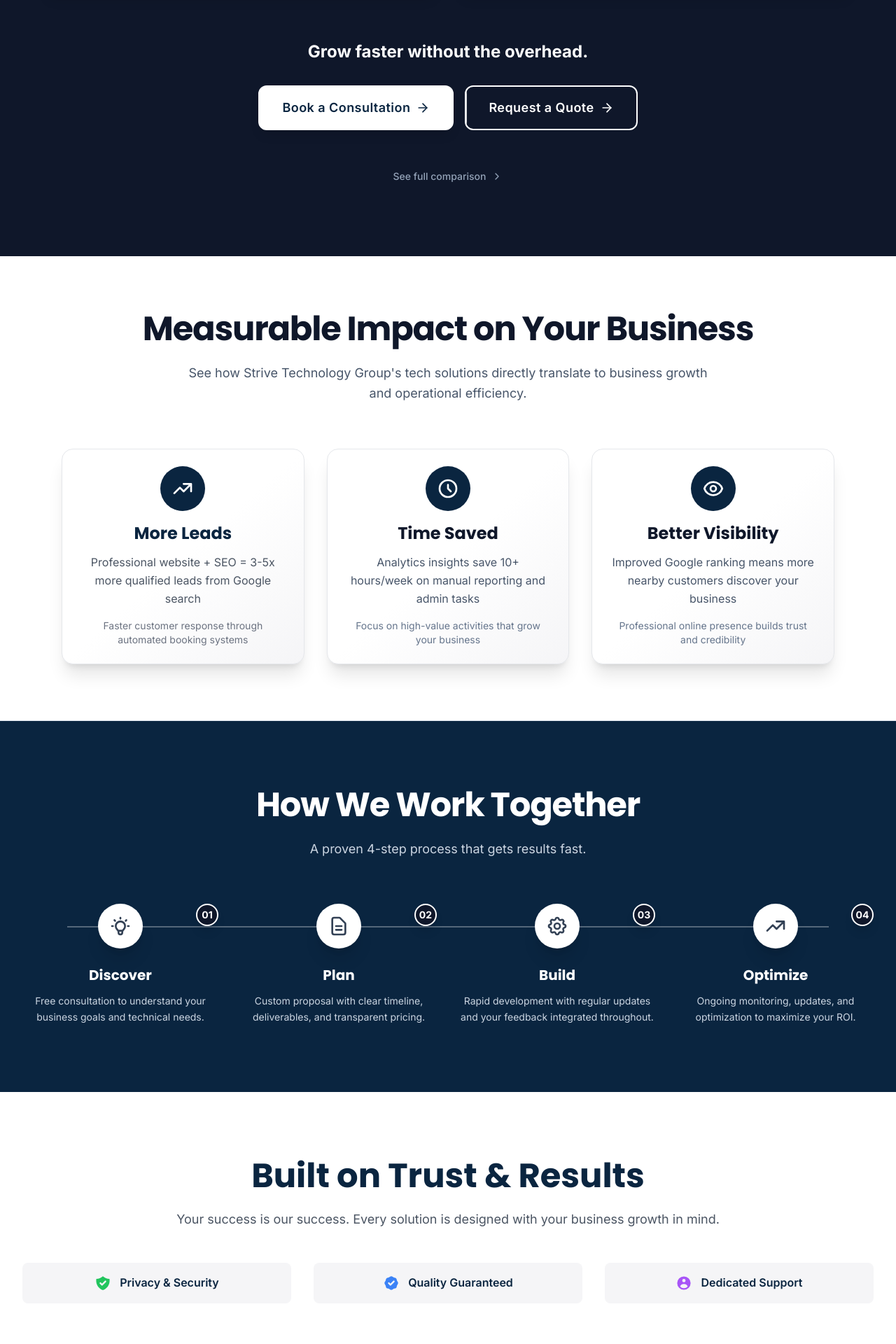
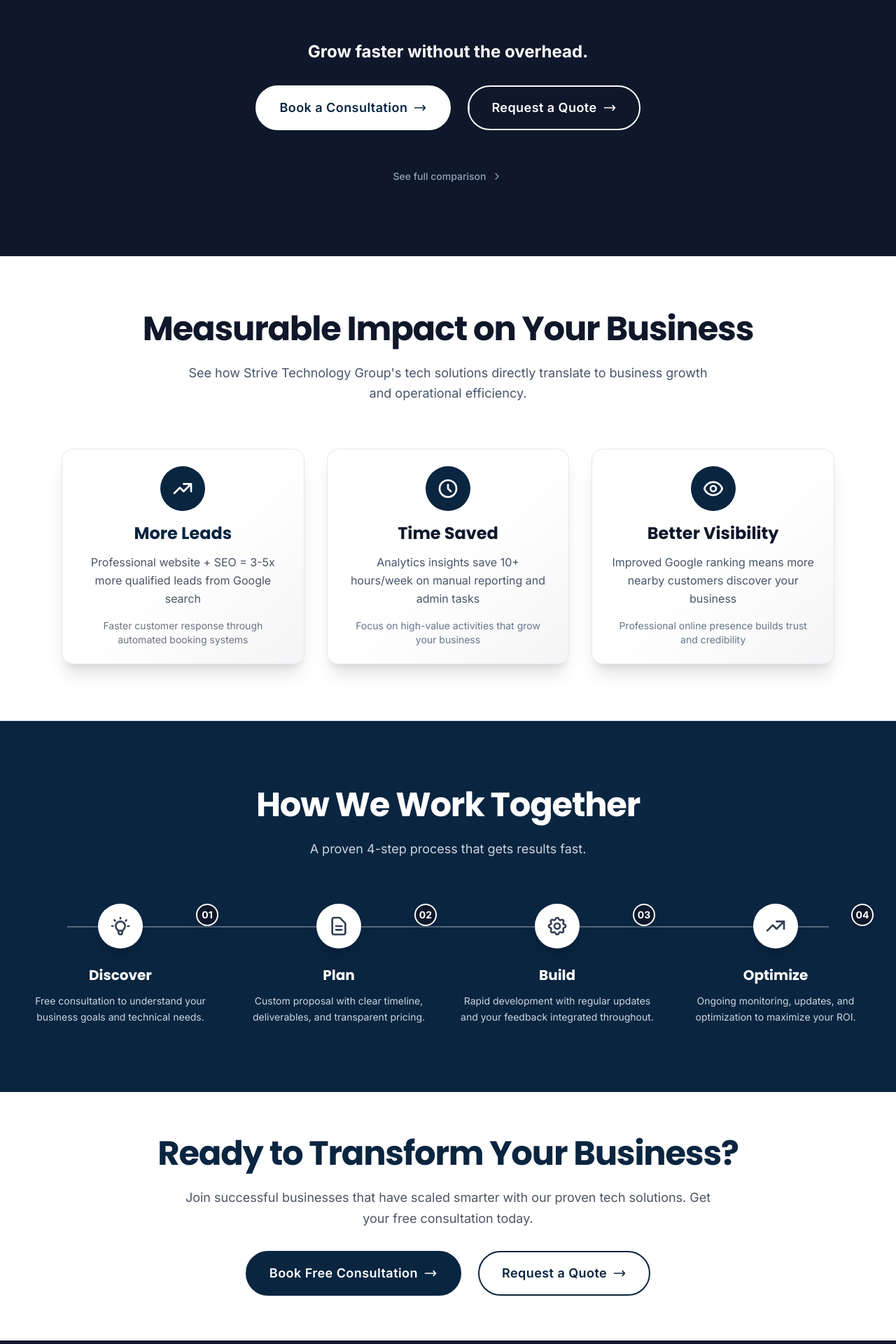
Before and after one commit to Strive-Technology-Group/StriveTG-Site, a Next.js app in the folder apps/web/: page / in a window 1280 px wide. Shown: the part 2380-4300 px from the top of the page at 70% size. Built offline with nearby package versions, Linux system fonts and the light colour scheme.

Commit message:
Update main page

```diff
--- a/apps/web/app/components/PremiumCompare.tsx
+++ b/apps/web/app/components/PremiumCompare.tsx
@@ -299,22 +299,36 @@ export default function PremiumCompare() {
           <h3 className="text-2xl font-bold text-white mb-8">
             Grow faster without the overhead.
           </h3>
-          <div className="flex flex-col sm:flex-row gap-4 justify-center items-center">
+          <div className="flex flex-col sm:flex-row gap-6 justify-center items-center">
             <a
               href="/consultation"
-              className="group inline-flex items-center justify-center gap-2 rounded-xl px-8 py-4 font-semibold text-lg
-                       bg-white border-2 border-white text-[#0A2540] focus-visible:ring-white shadow-lg hover:shadow-xl transition-all duration-300 hover:-translate-y-0.5 hover:scale-[1.02]
+              aria-label="Book consultation"
+              className="group inline-flex items-center justify-center gap-2 rounded-full px-8 py-4 font-semibold text-lg
+                       bg-white border-2 border-white text-[#0A2540] focus-visible:ring-white shadow-sm hover:shadow-md transition-all duration-300 hover:-translate-y-0.5 hover:scale-[1.02]
                        focus-visible:outline-none focus-visible:ring-2 focus-visible:ring-offset-2 relative overflow-hidden"
             >
               <div className="absolute inset-0 bg-[#0F2A47] translate-x-[-100%] group-hover:translate-x-0 transition-transform duration-400 ease-out" />
               <span className="relative z-10 tracking-wide transition-all duration-400 text-[#0A2540] group-hover:text-white">
                 Book a Consultation
               </span>
-              <ArrowRight className="w-5 h-5 transition-all duration-400 group-hover:translate-x-1 relative z-10 text-[#0A2540] group-hover:text-white" />
+              <svg
+                className="w-5 h-5 transition-all duration-400 group-hover:translate-x-1 relative z-10 text-[#0A2540] group-hover:text-white"
+                fill="none"
+                stroke="currentColor"
+                viewBox="0 0 24 24"
+              >
+                <path
+                  strokeLinecap="round"
+                  strokeLinejoin="round"
+                  strokeWidth={2}
+                  d="M17 8l4 4m0 0l-4 4m4-4H3"
+                />
+              </svg>
             </a>
             <a
               href="/contact"
-              className="group inline-flex items-center justify-center gap-2 rounded-xl px-8 py-4 font-semibold text-lg
+              aria-label="Request a quote"
+              className="group inline-flex items-center justify-center gap-2 rounded-full px-8 py-4 font-semibold text-lg
                        bg-transparent border-2 border-white text-white focus-visible:ring-white shadow-sm hover:shadow-md transition-all duration-300 hover:-translate-y-0.5 hover:scale-[1.02]
                        focus-visible:outline-none focus-visible:ring-2 focus-visible:ring-offset-2 relative overflow-hidden"
             >
@@ -322,7 +336,19 @@ export default function PremiumCompare() {
               <span className="relative z-10 tracking-wide transition-all duration-400 text-white group-hover:text-[#0A2540]">
                 Request a Quote
               </span>
-              <ArrowRight className="w-5 h-5 transition-all duration-400 group-hover:translate-x-1 relative z-10 text-white group-hover:text-[#0A2540]" />
+              <svg
+                className="w-5 h-5 transition-all duration-400 group-hover:translate-x-1 relative z-10 text-white group-hover:text-[#0A2540]"
+                fill="none"
+                stroke="currentColor"
+                viewBox="0 0 24 24"
+              >
+                <path
+                  strokeLinecap="round"
+                  strokeLinejoin="round"
+                  strokeWidth={2}
+                  d="M17 8l4 4m0 0l-4 4m4-4H3"
+                />
+              </svg>
             </a>
           </div>
         </div>
--- a/apps/web/app/page.tsx
+++ b/apps/web/app/page.tsx
@@ -388,61 +388,69 @@ export default function Home() {
         ]} />
       </Section>
 
-      {/* Trust Section */}
-      <Section size="xl">
-        <div className="text-center mb-16">
-          <h2 className="text-3xl md:text-5xl font-display font-bold text-primary mb-6">
-            Built on Trust & Results
+      {/* CTA Section */}
+      <Section size="lg">
+        <MotionWrapper direction="fade" className="text-center">
+          <h2 className="text-3xl md:text-5xl font-display font-bold text-primary mb-6 tracking-tight">
+            Ready to Transform Your Business?
           </h2>
-          <p className="text-lg text-gray-600 mb-12">
-            Your success is our success. Every solution is designed with your business growth in mind.
+          <p className="text-lg text-gray-600 leading-relaxed mb-8 max-w-3xl mx-auto">
+            Join successful businesses that have scaled smarter with our proven tech solutions. Get your free consultation today.
           </p>
 
-          <div className="grid grid-cols-1 md:grid-cols-3 gap-8 mb-16">
-            <div className="flex items-center justify-center space-x-3 p-4 bg-secondary rounded-lg">
-              <svg className="w-6 h-6 text-green-500" fill="currentColor" viewBox="0 0 20 20">
-                <path fillRule="evenodd" d="M2.166 4.999A11.954 11.954 0 0010 1.944 11.954 11.954 0 0017.834 5c.11.65.166 1.32.166 2.001 0 5.225-3.34 9.67-8 11.317C5.34 16.67 2 12.225 2 7c0-.682.057-1.35.166-2.001zm11.541 3.708a1 1 0 00-1.414-1.414L9 10.586 7.707 9.293a1 1 0 00-1.414 1.414l2 2a1 1 0 001.414 0l4-4z" clipRule="evenodd" />
+          <div className="flex flex-col sm:flex-row gap-6 justify-center items-center">
+            <a
+              href="/consultation"
+              aria-label="Book consultation"
+              className="group inline-flex items-center justify-center gap-2 rounded-full px-8 py-4 font-semibold text-lg
+                       bg-[#0A2540] border-2 border-[#0A2540] text-white focus-visible:ring-[#0A2540] shadow-sm hover:shadow-md transition-all duration-300 hover:-translate-y-0.5 hover:scale-[1.02]
+                       focus-visible:outline-none focus-visible:ring-2 focus-visible:ring-offset-2 relative overflow-hidden"
+            >
+              <div className="absolute inset-0 bg-white translate-x-[-100%] group-hover:translate-x-0 transition-transform duration-400 ease-out" />
+              <span className="relative z-10 tracking-wide transition-all duration-400 text-white group-hover:text-[#0A2540]">
+                Book Free Consultation
+              </span>
+              <svg
+                className="w-5 h-5 transition-all duration-400 group-hover:translate-x-1 relative z-10 text-white group-hover:text-[#0A2540]"
+                fill="none"
+                stroke="currentColor"
+                viewBox="0 0 24 24"
+              >
+                <path
+                  strokeLinecap="round"
+                  strokeLinejoin="round"
+                  strokeWidth={2}
+                  d="M17 8l4 4m0 0l-4 4m4-4H3"
+                />
               </svg>
-              <span className="font-semibold text-primary">Privacy & Security</span>
-            </div>
-            <div className="flex items-center justify-center space-x-3 p-4 bg-secondary rounded-lg">
-              <svg className="w-6 h-6 text-blue-500" fill="currentColor" viewBox="0 0 20 20">
-                <path fillRule="evenodd" d="M6.267 3.455a3.066 3.066 0 001.745-.723 3.066 3.066 0 013.976 0 3.066 3.066 0 001.745.723 3.066 3.066 0 012.812 2.812c.051.643.304 1.254.723 1.745a3.066 3.066 0 010 3.976 3.066 3.066 0 00-.723 1.745 3.066 3.066 0 01-2.812 2.812 3.066 3.066 0 00-1.745.723 3.066 3.066 0 01-3.976 0 3.066 3.066 0 00-1.745-.723 3.066 3.066 0 01-2.812-2.812 3.066 3.066 0 00-.723-1.745 3.066 3.066 0 010-3.976 3.066 3.066 0 00.723-1.745 3.066 3.066 0 012.812-2.812zm7.44 5.252a1 1 0 00-1.414-1.414L9 10.586 7.707 9.293a1 1 0 00-1.414 1.414l2 2a1 1 0 001.414 0l4-4z" clipRule="evenodd" />
+            </a>
+            <a
+              href="/contact"
+              aria-label="Request a quote"
+              className="group inline-flex items-center justify-center gap-2 rounded-full px-8 py-4 font-semibold text-lg
+                       bg-transparent border-2 border-[#0A2540] text-[#0A2540] focus-visible:ring-[#0A2540] shadow-sm hover:shadow-md transition-all duration-300 hover:-translate-y-0.5 hover:scale-[1.02]
+                       focus-visible:outline-none focus-visible:ring-2 focus-visible:ring-offset-2 relative overflow-hidden"
+            >
+              <div className="absolute inset-0 bg-[#0A2540] translate-x-[-100%] group-hover:translate-x-0 transition-transform duration-400 ease-out" />
+              <span className="relative z-10 tracking-wide transition-all duration-400 text-[#0A2540] group-hover:text-white">
+                Request a Quote
+              </span>
+              <svg
+                className="w-5 h-5 transition-all duration-400 group-hover:translate-x-1 relative z-10 text-[#0A2540] group-hover:text-white"
+                fill="none"
+                stroke="currentColor"
+                viewBox="0 0 24 24"
+              >
+                <path
+                  strokeLinecap="round"
+                  strokeLinejoin="round"
+                  strokeWidth={2}
+                  d="M17 8l4 4m0 0l-4 4m4-4H3"
+                />
               </svg>
-              <span className="font-semibold text-primary">Quality Guaranteed</span>
-            </div>
-            <div className="flex items-center justify-center space-x-3 p-4 bg-secondary rounded-lg">
-              <svg className="w-6 h-6 text-purple-500" fill="currentColor" viewBox="0 0 20 20">
-                <path fillRule="evenodd" d="M18 10a8 8 0 11-16 0 8 8 0 0116 0zm-6-3a2 2 0 11-4 0 2 2 0 014 0zm-2 4a5 5 0 00-4.546 2.916A5.986 5.986 0 0010 16a5.986 5.986 0 004.546-2.084A5 5 0 0010 11z" clipRule="evenodd" />
-              </svg>
-              <span className="font-semibold text-primary">Dedicated Support</span>
-            </div>
+            </a>
           </div>
-
-          {/* Testimonials placeholder */}
-          <Card className="max-w-4xl mx-auto p-8 text-center">
-            <p className="text-lg text-gray-600 italic mb-4">
-              "Client testimonials coming soon. Every project starts with understanding your unique business needs and delivering solutions that drive real results."
-            </p>
-            <p className="font-semibold text-primary">Ready to be our next success story?</p>
-          </Card>
-            </div>
-
-        {/* Mid-page CTA Strip */}
-        <CTAStrip
-          title="Ready to Transform Your Business?"
-          description="Join successful businesses that have scaled smarter with our proven tech solutions. Get your free consultation today."
-          primaryButton={{
-            text: "Book Free Consultation",
-            href: "/consultation"
-          }}
-          secondaryButton={{
-            text: "View Our Pricing",
-            href: "/pricing"
-          }}
-          variant="glass"
-          className="mt-16"
-        />
+        </MotionWrapper>
       </Section>
 
     </>
```
